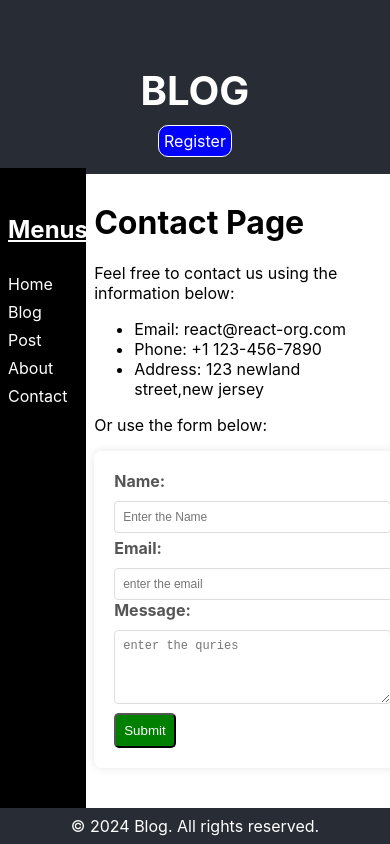
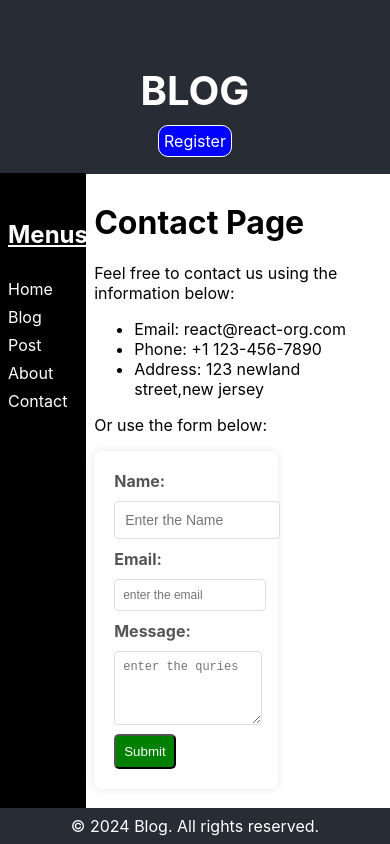
Before and after one commit to Sivanesh112001/Blog, a React (Create React App) app: page /Contact in a window 390 px wide. Built offline with nearby package versions, Linux system fonts and the light colour scheme.

Commit message:
Add files via upload

```diff
--- a/src/App.css
+++ b/src/App.css
@@ -68,7 +68,7 @@
     margin: 0;
     padding: 0.5rem;
     margin-bottom: -12px;
-    margin-top: -6px;
+    margin-top: -1px;
   }
   .main-content {
     padding: 0.5rem;
--- a/src/components/pages/Contact.js
+++ b/src/components/pages/Contact.js
@@ -1,6 +1,7 @@
 
 import React from 'react';
 import './common.css';
+import './contact.css';
 const Contact = () => {
   return (
     <div>
--- a/src/components/pages/common.css
+++ b/src/components/pages/common.css
@@ -28,28 +28,10 @@ img {
     height: auto; /* Maintain aspect ratio */
 }
 
-input[type="text"],
-textarea,
-input[type="number"] {
-    width: 100%; /* Full width input fields */
-    padding: 10px;
-    font-size: 14px;
-    border: 1px solid #dddddd;
-    border-radius: 4px;
-    margin-top: 10px; /* Adjust margins for spacing */
-    margin-bottom: 10px;
-}
-
-.contact {
-    width: 100%; /* Full width contact form */
-    padding: 20px;
-    background-color: #ffffff;
-    border-radius: 8px;
-    box-shadow: 0px 0px 10px rgba(0, 0, 0, 0.1);
-}
 
 
-@media (min-width: 360px) {
+
+@media only screen and (max-width: 400px) {
     .separate {
         gap: 10px;
     }
@@ -60,9 +42,9 @@ input[type="number"] {
         font-size: 20px;
     }
     .blog-image {
-        max-width: 300px;
+        max-width: 400px;
     }
     .contact {
-        max-width: 360px;
+        max-width: 400px;
     }
 }
--- /dev/null
+++ b/src/components/pages/contact.css
@@ -0,0 +1,19 @@
+.contact input[type="text"],
+textarea,
+input[type="email"] {
+    width: 100%; /* Full width input fields */
+    padding: 10px;
+    font-size: 14px;
+    border: 1px solid #dddddd;
+    border-radius: 4px;
+    margin-top: 10px; /* Adjust margins for spacing */
+    margin-bottom: 10px;
+}
+
+.contact {
+    width: 50%; /* Full width contact form */
+    padding: 20px;
+    background-color: #ffffff;
+    border-radius: 8px;
+    box-shadow: 0px 0px 10px rgba(0, 0, 0, 0.1);
+}
```
